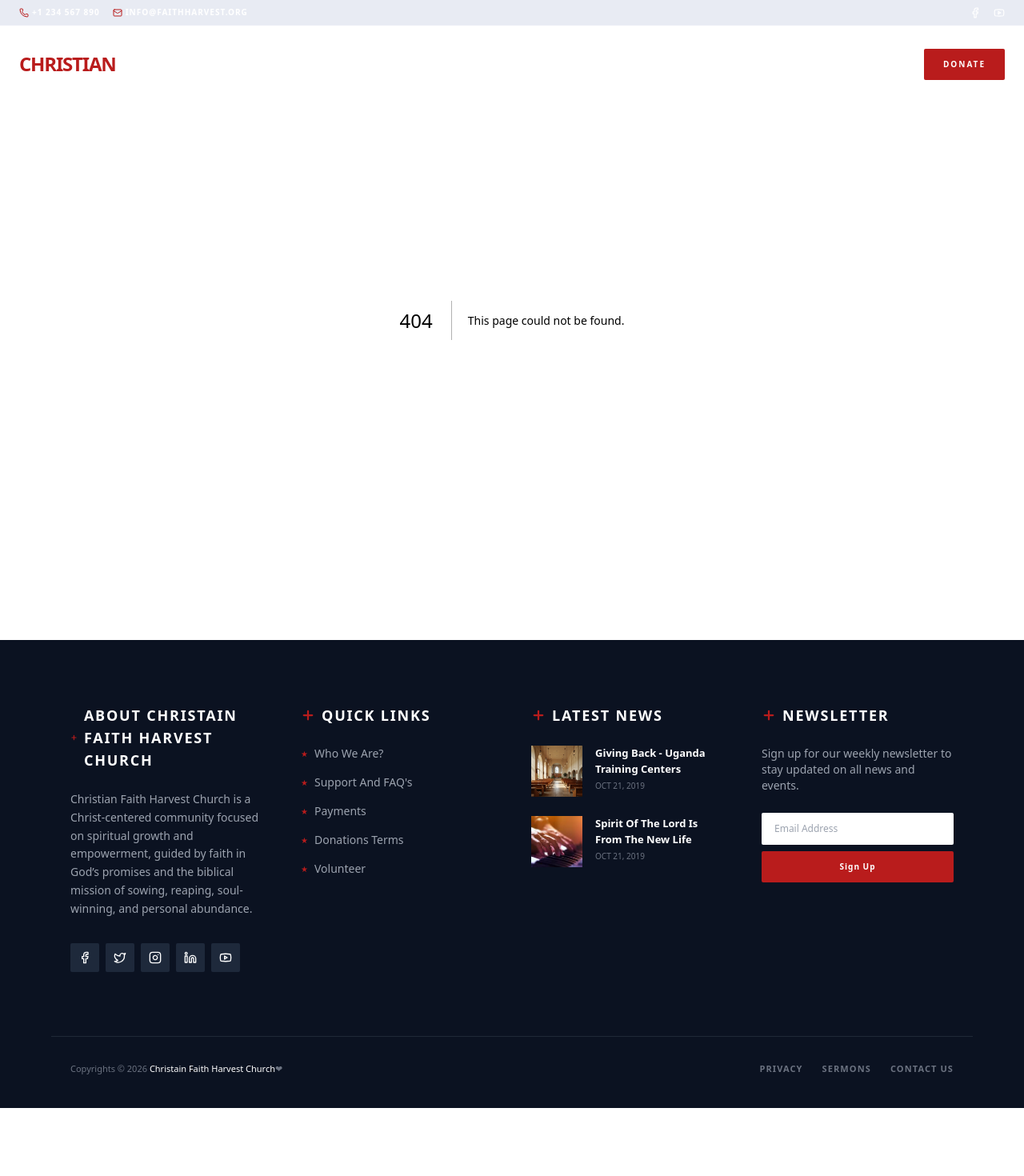
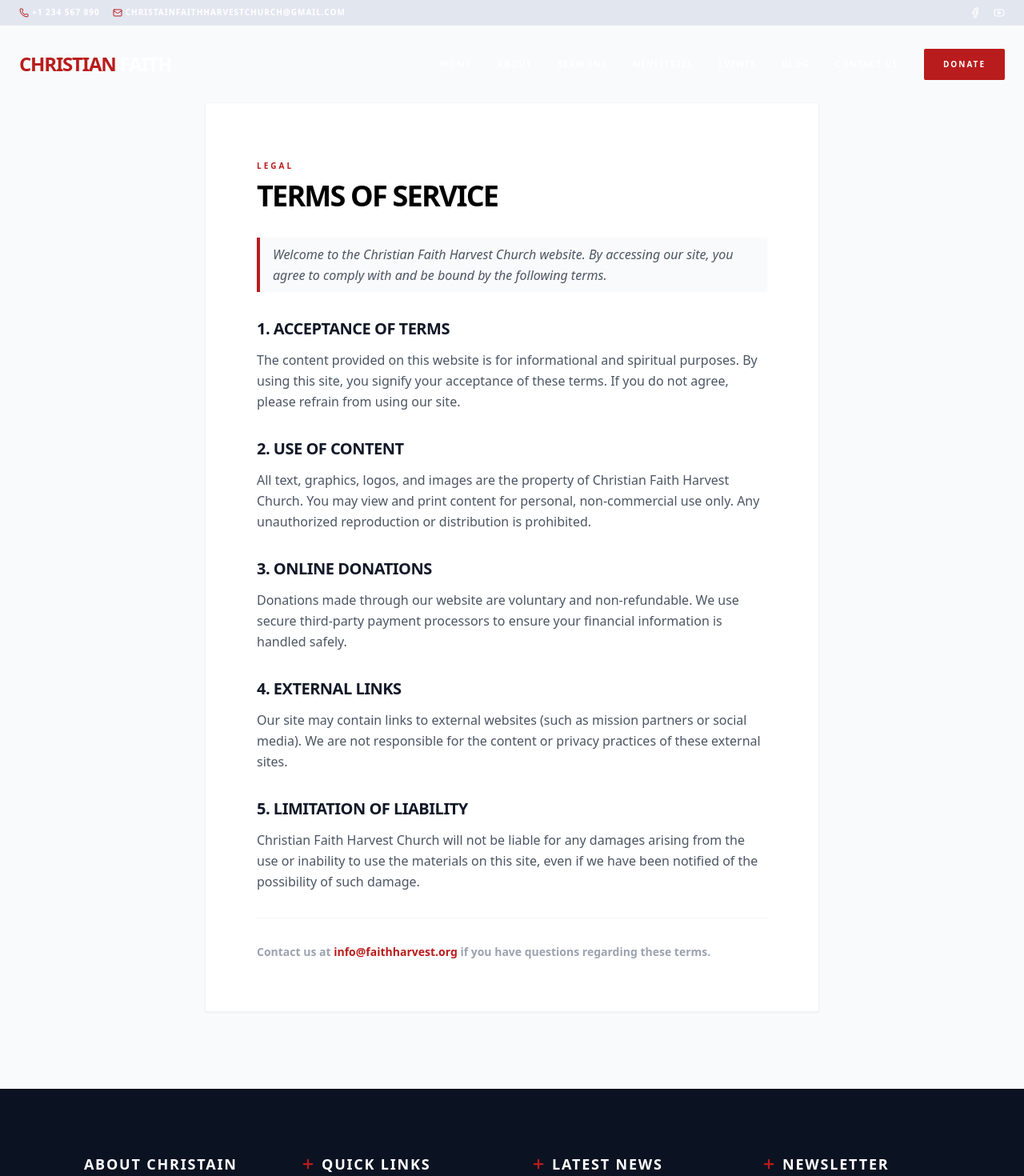
Before and after one commit to wisdomjerry/church-website, a Next.js app: page /terms in a window 1280 px wide. Before the commit this address had no page. Shown: the top 1470 px of the page at 80% size. Before the commit the page ends 1385 px from the top, so only its background shows below. Built offline with nearby package versions, Linux system fonts and the light colour scheme.

Commit message:
add terms and privacy

```diff
--- a/src/app/components/Footer.js
+++ b/src/app/components/Footer.js
@@ -6,6 +6,7 @@ import {
   Linkedin,
   Plus,
 } from "lucide-react";
+import Link from "next/link"
 
 export default function Footer() {
   return (
@@ -148,18 +149,23 @@ export default function Footer() {
       <div className="max-w-6xl mx-auto px-6 mt-20 pt-8 border-t border-gray-800 flex flex-col md:flex-row justify-between items-center gap-4">
         <p className="text-[11px] text-gray-500">
           Copyrights © {new Date().getFullYear()}{" "}
-          <span className="text-white">Christain Faith Harvest Church</span>❤
+          <span className="text-white">Christian Faith Harvest Church</span> ❤
         </p>
+
         <div className="flex gap-6 text-[11px] text-gray-500 uppercase tracking-widest font-bold">
-          <a href="#" className="hover:text-white transition-colors">
+          <Link href="/privacy" className="hover:text-white transition-colors">
             Privacy
-          </a>
-          <a href="#" className="hover:text-white transition-colors">
+          </Link>
+          {/* Added Terms of Service Link */}
+          <Link href="/terms" className="hover:text-white transition-colors">
+            Terms of service
+          </Link>
+          <Link href="/sermons" className="hover:text-white transition-colors">
             Sermons
-          </a>
-          <a href="#" className="hover:text-white transition-colors">
+          </Link>
+          <Link href="/contact" className="hover:text-white transition-colors">
             Contact Us
-          </a>
+          </Link>
         </div>
       </div>
     </footer>
--- a/src/app/components/Navbar.js
+++ b/src/app/components/Navbar.js
@@ -47,7 +47,7 @@ export default function Navbar() {
         <div className="hidden lg:flex bg-blue-900/10 backdrop-blur-md text-white py-2 px-6 justify-between items-center border-b border-white/10">
           <div className="flex gap-4 text-[10px] font-bold tracking-widest uppercase">
             <span className="flex items-center gap-1"><Phone size={12} className="text-red-700"/> +1 234 567 890</span>
-            <span className="flex items-center gap-1"><Mail size={12} className="text-red-700"/> info@faithharvest.org</span>
+            <span className="flex items-center gap-1"><Mail size={12} className="text-red-700"/> christainfaithharvestchurch@gmail.com</span>
           </div>
           <div className="flex gap-4">
             <Facebook size={14} className="hover:text-red-700 cursor-pointer transition" />
--- /dev/null
+++ b/src/app/privacy/page.js
@@ -0,0 +1,38 @@
+import FadeUp from "../components/FadeUp";
+
+export default function PrivacyPage() {
+  return (
+    <main className="pt-32 pb-24 px-6 bg-gray-50">
+      <div className="max-w-3xl mx-auto bg-white p-10 md:p-16 shadow-sm border border-gray-100">
+        <FadeUp>
+          <span className="text-red-700 font-black uppercase text-[10px] tracking-[0.3em]">Legal</span>
+          <h1 className="text-4xl font-black uppercase mt-2 mb-8 tracking-tighter">Privacy Policy</h1>
+
+          <div className="prose prose-red text-gray-600 space-y-6">
+            <p className="italic">Last Updated: January 2026</p>
+
+            <section>
+              <h2 className="text-xl font-bold text-gray-900 uppercase">1. Information Collection</h2>
+              <p>We collect information you provide directly to us, such as when you submit a prayer request, sign up for our newsletter, or make a donation.</p>
+            </section>
+
+            <section>
+              <h2 className="text-xl font-bold text-gray-900 uppercase">2. Use of Information</h2>
+              <p>Your information is used solely to respond to your inquiries, process donations, and keep you informed about church events and ministries.</p>
+            </section>
+
+            <section>
+              <h2 className="text-xl font-bold text-gray-900 uppercase">3. Data Security</h2>
+              <p>We implement a variety of security measures to maintain the safety of your personal information. We do not sell, trade, or otherwise transfer your personal information to outside parties.</p>
+            </section>
+
+            <section>
+              <h2 className="text-xl font-bold text-gray-900 uppercase">4. Cookies</h2>
+              <p>Our website may use "cookies" to enhance the user experience. You may choose to set your web browser to refuse cookies, though some parts of the site may not function properly.</p>
+            </section>
+          </div>
+        </FadeUp>
+      </div>
+    </main>
+  );
+}
--- /dev/null
+++ b/src/app/terms/page.js
@@ -0,0 +1,51 @@
+import FadeUp from "../components/FadeUp";
+
+export default function TermsOfService() {
+  return (
+    <main className="pt-32 pb-24 px-6 bg-gray-50 min-h-screen">
+      <div className="max-w-3xl mx-auto bg-white p-10 md:p-16 shadow-sm border border-gray-100">
+        <FadeUp>
+          <span className="text-red-700 font-black uppercase text-[10px] tracking-[0.3em]">Legal</span>
+          <h1 className="text-4xl font-black uppercase mt-2 mb-8 tracking-tighter">Terms of Service</h1>
+
+          <div className="text-gray-600 space-y-8 leading-relaxed">
+            <p className="italic border-l-4 border-red-700 pl-4 bg-gray-50 py-2">
+              Welcome to the Christian Faith Harvest Church website. By accessing our site, you agree to comply with and be bound by the following terms.
+            </p>
+
+            <section>
+              <h2 className="text-xl font-bold text-gray-900 uppercase tracking-tight mb-3">1. Acceptance of Terms</h2>
+              <p>The content provided on this website is for informational and spiritual purposes. By using this site, you signify your acceptance of these terms. If you do not agree, please refrain from using our site.</p>
+            </section>
+
+            <section>
+              <h2 className="text-xl font-bold text-gray-900 uppercase tracking-tight mb-3">2. Use of Content</h2>
+              <p>All text, graphics, logos, and images are the property of Christian Faith Harvest Church. You may view and print content for personal, non-commercial use only. Any unauthorized reproduction or distribution is prohibited.</p>
+            </section>
+
+            <section>
+              <h2 className="text-xl font-bold text-gray-900 uppercase tracking-tight mb-3">3. Online Donations</h2>
+              <p>Donations made through our website are voluntary and non-refundable. We use secure third-party payment processors to ensure your financial information is handled safely.</p>
+            </section>
+
+            <section>
+              <h2 className="text-xl font-bold text-gray-900 uppercase tracking-tight mb-3">4. External Links</h2>
+              <p>Our site may contain links to external websites (such as mission partners or social media). We are not responsible for the content or privacy practices of these external sites.</p>
+            </section>
+
+            <section>
+              <h2 className="text-xl font-bold text-gray-900 uppercase tracking-tight mb-3">5. Limitation of Liability</h2>
+              <p>Christian Faith Harvest Church will not be liable for any damages arising from the use or inability to use the materials on this site, even if we have been notified of the possibility of such damage.</p>
+            </section>
+
+            <div className="pt-8 border-t border-gray-100">
+              <p className="text-sm font-bold text-gray-400">
+                Contact us at <span className="text-red-700">info@faithharvest.org</span> if you have questions regarding these terms.
+              </p>
+            </div>
+          </div>
+        </FadeUp>
+      </div>
+    </main>
+  );
+}
```
